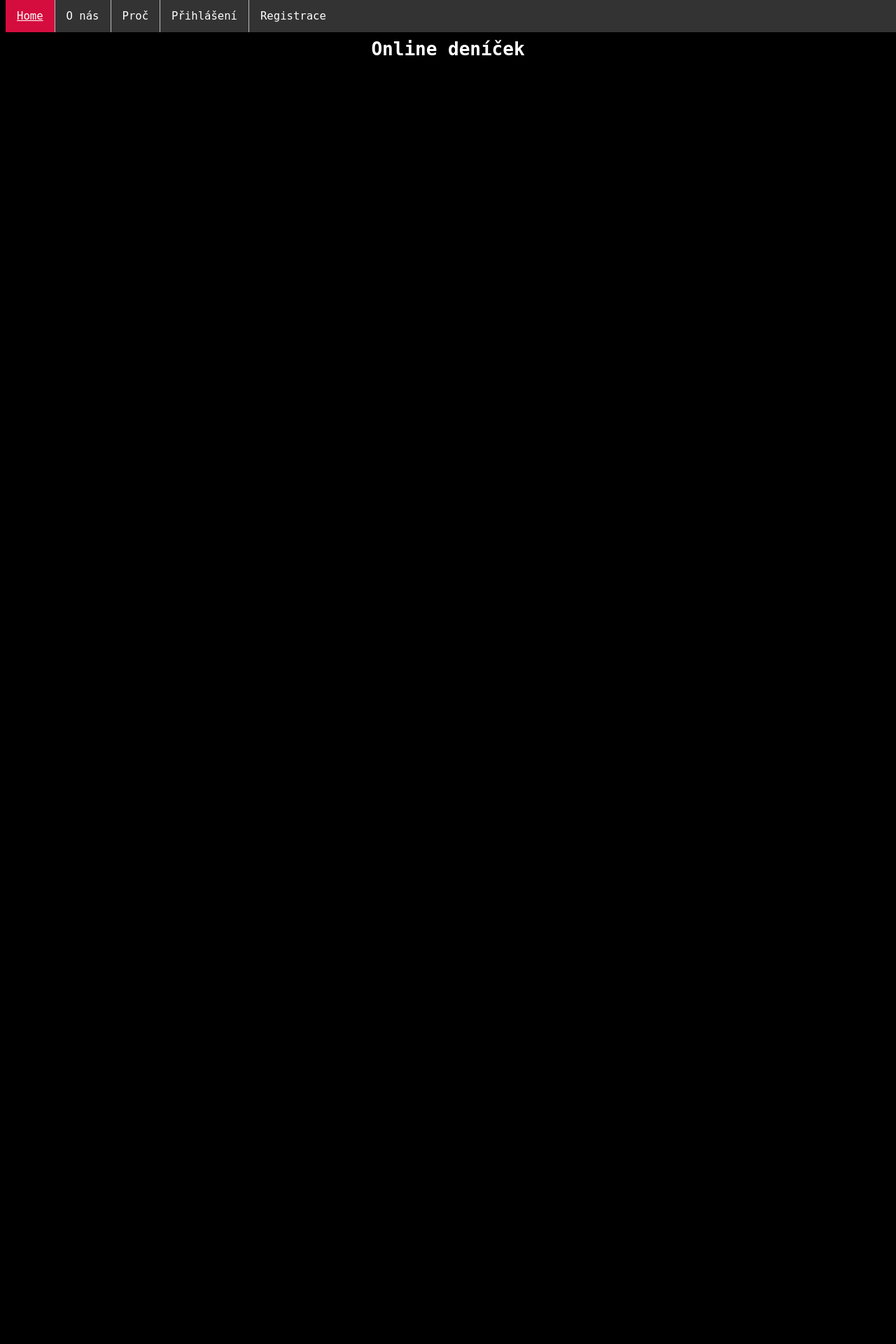
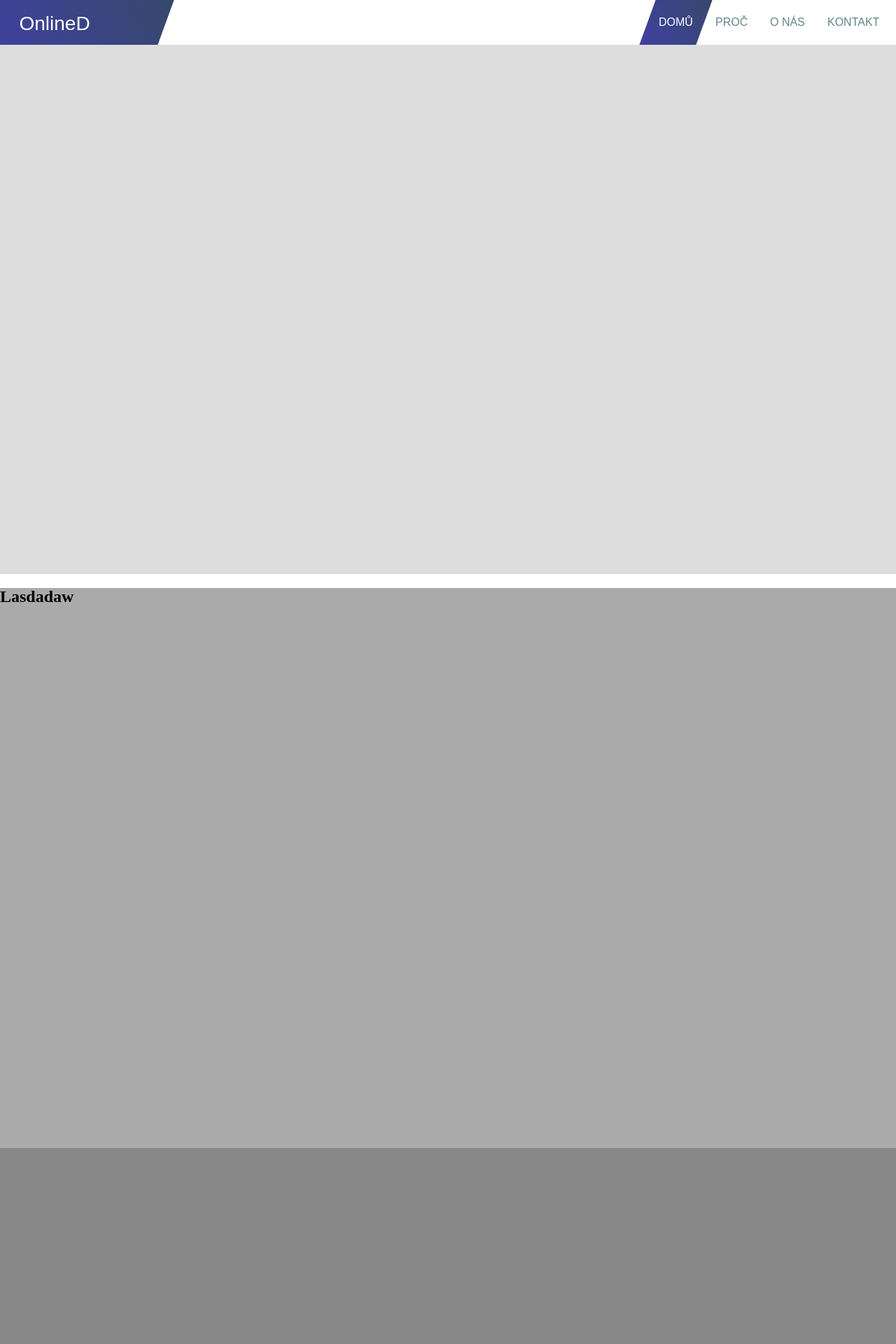
Before and after one commit to EducaNet-school/maturitniprojekty-Ejdm03, a PHP site: page / in a window 1280 px wide. Shown: the top 1920 px of the page at 70% size. Before the commit the page ends 79 px from the top, so only its background shows below. Run offline with PHP 8.4, Linux system fonts and the light colour scheme.

Commit message:
uprava stylu

```diff
--- a/Maturita-Projekt/index.php
+++ b/Maturita-Projekt/index.php
@@ -6,27 +6,86 @@
           content="width=device-width, user-scalable=no, initial-scale=1.0, maximum-scale=1.0, minimum-scale=1.0">
     <meta http-equiv="X-UA-Compatible" content="ie=edge">
     <title>Online deníček</title>
-    <link rel="stylesheet" href="styl.css">
+    <link rel="stylesheet" href="styltest.css">
 </head>
 <body>
+<header id="nav-wrapper">
+    <nav id="nav">
+        <div class="nav left">
+        <span class="gradient skew">
+          <h1 class="logo un-skew"><a href="#home">OnlineD</a></h1>
+        </span>
+            <button id="menu" class="btn-nav"><span class="fas fa-bars"></span></button>
+        </div>
+        <div class="nav right">
+            <a href="#home" class="nav-link active"><span class="nav-link-span"><span class="u-nav">Domů</span></span></a>
+            <a href="#about" class="nav-link"><span class="nav-link-span"><span class="u-nav">Proč</span></span></a>
+            <a href="#work" class="nav-link"><span class="nav-link-span"><span class="u-nav">O nás</span></span></a>
+            <a href="#contact" class="nav-link"><span class="nav-link-span"><span class="u-nav">Kontakt</span></span></a>
+        </div>
+    </nav>
+</header>
+<main>
+    <section id="home">
+        <h1> Pes</h1>
+    </section>
+    <section id="about">
+        <h1>Lasdadaw</h1>
+    </section>
+    <section id="work">
 
+    </section>
+    <section id="contact">
 
-<ul>
-    <li><a class="active" href="index.php">Home</a></li>
-    <li><a href="nas.php">O nás</a></li>
-    <li><a href="proc.php">Proč</a></li>
-    <li><a href="prihlaseni.php">Přihlášení</a></li>
-    <li><a href="registrace.php">Registrace</a></li>
-</ul>
+    </section>
+</main>
 
-
-
-<br>
-<br>
-<div class ="nadpis-online">
-    <h1>Online deníček</h1>
-</div>
-
+<footer>
+    <p>Author: Adam Antoš<br>
+        <a href="#">onlinedenicek@gmail.com</a></p>
+</footer>
 
 </body>
+<script src="https://code.jquery.com/jquery-3.6.0.min.js"></script>
+
+<script>
+    var util = {
+        mobileMenu() {
+            $("#nav").toggleClass("nav-visible");
+        },
+        windowResize() {
+            if ($(window).width() > 800) {
+                $("#nav").removeClass("nav-visible");
+            }
+        },
+        scrollEvent() {
+            var scrollPosition = $(document).scrollTop();
+
+            $.each(util.scrollMenuIds, function(i) {
+                var link = util.scrollMenuIds[i],
+                    container = $(link).attr("href"),
+                    containerOffset = $(container).offset().top,
+                    containerHeight = $(container).outerHeight(),
+                    containerBottom = containerOffset + containerHeight;
+
+                if (scrollPosition < containerBottom - 20 && scrollPosition >= containerOffset - 20) {
+                    $(link).addClass("active");
+                } else {
+                    $(link).removeClass("active");
+                }
+            });
+        }
+    };
+
+    $(document).ready(function() {
+
+        util.scrollMenuIds = $("a.nav-link[href]");
+        $("#menu").click(util.mobileMenu);
+        $(window).resize(util.windowResize);
+        $(document).scroll(util.scrollEvent);
+
+    });
+
+</script>
+
 </html>
--- /dev/null
+++ b/Maturita-Projekt/styltest.css
@@ -0,0 +1,212 @@
+/*-------------Reset-------------*/
+button {
+    background: none;
+    box-shadow: none;
+    border: none;
+    cursor: pointer;
+}
+
+button:focus,
+input:focus {
+    outline: 0;
+}
+
+html {
+    scroll-behavior: smooth;
+}
+
+/*-------------Layout-------------*/
+body {
+    line-height: 1.5em;
+    padding: 0;
+    margin: 0;
+}
+
+section {
+    height: 100vh;
+}
+
+#home {
+    background-color: #ddd;
+}
+
+#about {
+    background-color: #aaa;
+}
+
+#work {
+    background-color: #888;
+}
+
+#contact {
+    background-color: #666;
+}
+
+/*-------------Helpers-------------*/
+.skew {
+    transform: skew(-20deg);
+}
+
+.un-skew {
+    transform: skew(20deg);
+}
+
+/*-------------Nav-------------*/
+#nav-wrapper {
+    overflow: hidden;
+    width: 100%;
+    margin: 0 auto;
+    position: fixed;
+    top: 0;
+    left: 0;
+    z-index: 100;
+}
+
+#nav {
+    background-color: #fff;
+    box-shadow: 0px 3px 10px rgba(0, 0, 0, 0.1);
+    display: flex;
+    flex-direction: column;
+    font-family: "Saira Semi Condensed", sans-serif;
+    height: 4em;
+    overflow: hidden;
+}
+#nav.nav-visible {
+    height: 100%;
+    overflow: auto;
+}
+
+.nav {
+    display: flex;
+    height: 4em;
+    line-height: 4em;
+    flex-grow: 1;
+}
+
+.nav-link,
+.logo {
+    padding: 0 1em;
+}
+
+span.gradient {
+    background: #f857a8;
+    background: -webkit-linear-gradient(45deg, #4040a1, #36486b);
+    background: linear-gradient(45deg, #4040a1, #36486b);
+    padding: 0 1em;
+    position: relative;
+    right: 1em;
+    margin-right: auto;
+}
+span.gradient:hover {
+    animation-name: logo-hover;
+    animation-duration: 0.3s;
+    animation-fill-mode: forwards;
+    animation-timing-function: cubic-bezier(0.17, 0.57, 0.31, 0.85);
+}
+
+h1.logo {
+    font-weight: 300;
+    font-size: 1.75em;
+    line-height: 0.75em;
+    color: #fff;
+}
+
+h1.logo a, a:active, a:hover, a:visited {
+    text-decoration: none;
+    color: #fff;
+}
+
+.nav-link {
+    text-transform: uppercase;
+    text-align: center;
+    border-top: 0.5px solid #ddd;
+}
+
+a:link, a:visited, a:active {
+    text-decoration: none;
+    color: #618685;
+}
+
+a:hover {
+    text-decoration: underline;
+}
+
+.right {
+    display: flex;
+    flex-direction: column;
+    height: 100%;
+}
+
+.btn-nav {
+    color: #c4b2bb;
+    padding-left: 2em;
+    padding-right: 2em;
+}
+
+@media (min-width: 800px) {
+    #nav-wrapper {
+        overflow: hidden;
+    }
+
+    #nav {
+        overflow: hidden;
+        flex-direction: row;
+    }
+
+    .nav-link {
+        border-top: none;
+    }
+
+    .right {
+        overflow: hidden;
+        flex-direction: row;
+        justify-content: flex-end;
+        position: relative;
+        left: 1.5em;
+        height: auto;
+    }
+
+    .btn-nav {
+        display: none;
+    }
+
+    .nav a:link.active, a:visited.active, a:active.active {
+        background: #f857a8;
+        background: -webkit-linear-gradient(45deg, #4040a1, #36486b);
+        background: linear-gradient(45deg, #4040a1, #36486b);
+        color: #fff;
+    }
+
+    .nav-link-span {
+        transform: skew(20deg);
+        display: inline-block;
+    }
+
+    .nav-link {
+        transform: skew(-20deg);
+        color: #777;
+        text-decoration: none;
+    }
+    .nav-link:last-child {
+        padding-right: 3em;
+    }
+
+    a:hover.nav-link:not(.active) {
+        color: #444;
+        background: #ddd;
+        background: linear-gradient(45deg, #fff, #ddd);
+    }
+}
+@keyframes logo-hover {
+    20% {
+        padding-right: 0em;
+    }
+    100% {
+        padding-right: 5em;
+    }
+}
+
+footer {
+    display: block;
+    text-align: center;
+}
```
